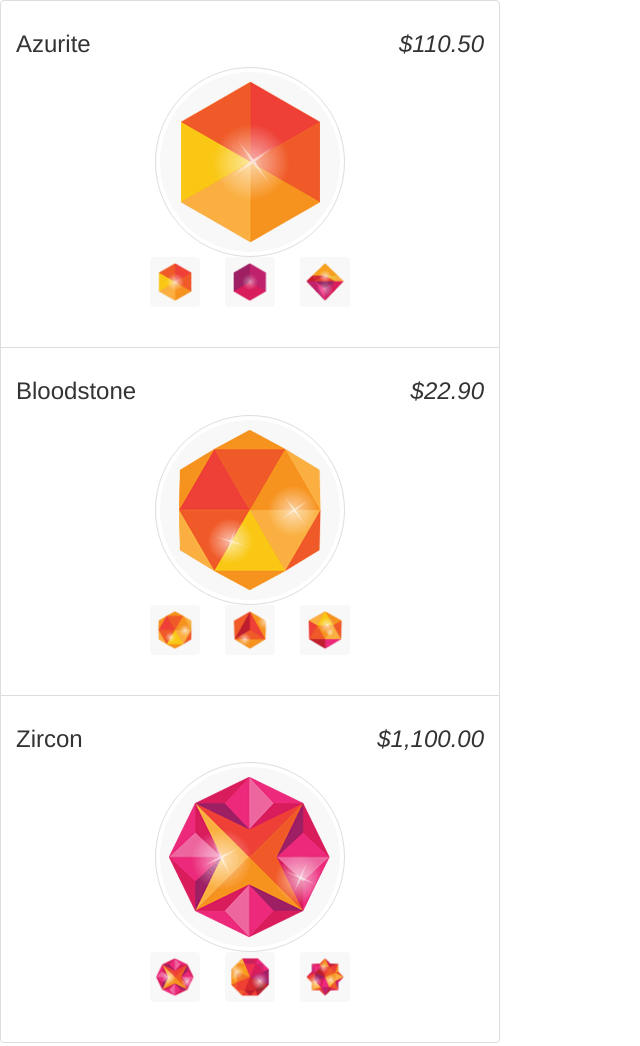
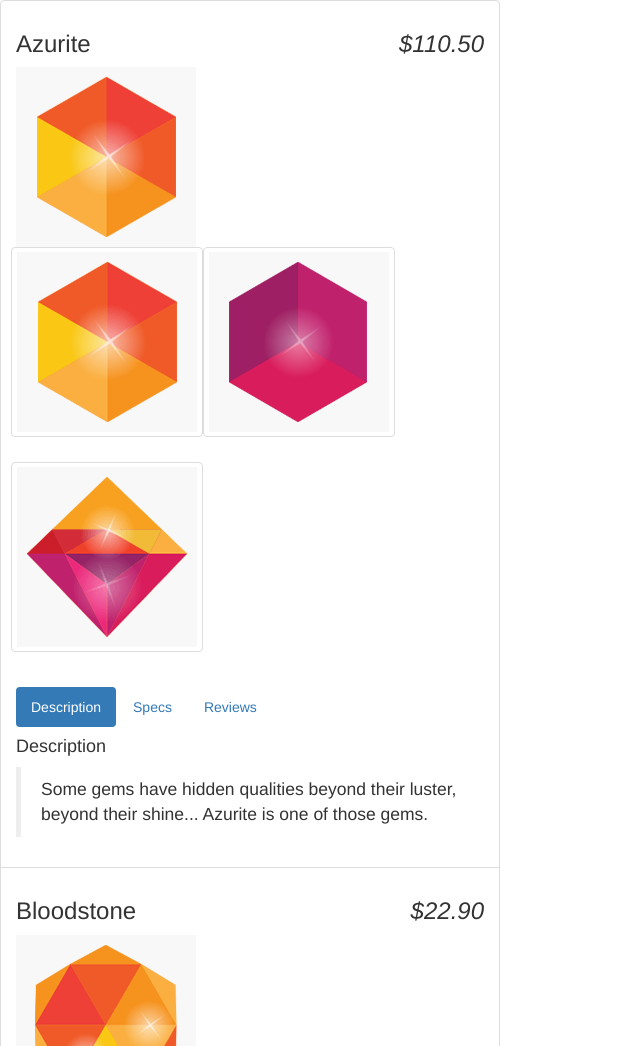
Before and after one commit to RexCorpDev/csNg1.0, a website: page public/html/index.html in a window 1280 px wide. Shown: the top 1046 px of the page, without its empty margins (0-640 px from the left). Drawn offline with nearby package versions, Linux system fonts and the light colour scheme.

Commit message:
tab binding and formatting complete

```diff
--- a/public/css/master.css
+++ b/public/css/master.css
@@ -3,29 +3,35 @@ body{
   margin: 0 auto;
 }
 
-/*a {
+a {
   color: #ac005f;
 }
 a:hover,
 a:focus {
   text-decoration: underline;
-}*/
+}
+
 ul{
   padding: 0;
 }
+
 li{
   list-style: none;
 }
+
 li.small-image{
   width: 50px;
 }
+
 li.small-image img{
   width: 100%;
 }
+
 img{
   max-width: 230px;
   max-height: 230px;
 }
+
 .img-wrap {
   background: #f8f8f8;
   height: 200px;
@@ -33,26 +39,30 @@ img{
   padding: 10px;
   width: 200px;
 }
+
 .img-thumbnail {
   background: none;
   border: 0;
   height: auto;
   max-width: 100%;
 }
+
 .img-thumbnails {
   margin: 0 auto 10px;
   width: 200px;
 }
+
 .img-thumbnails .thumbnail {
   background: #f8f8f8;
   border: 0;
   margin-right: 25px;
   min-height: 50px;
 }
+
 .img-thumbnails .thumbnail:last-child {
   margin-right: 0;
 }
-/*
+
 .nav-pills {
   margin-bottom: 30px;
 }
@@ -72,4 +82,4 @@ img{
 .nav-pills > li.active > a:hover,
 .btn-primary:hover {
   background: #ac005f;
-}*/
+}
--- a/public/html/index.html
+++ b/public/html/index.html
@@ -8,24 +8,49 @@
   <script src="../js/app.js" charset="utf-8"></script>
 </head>
 <body class='list-group' ng-controller='StoreController as store'>
-
-
-  <!-- Products Container -->
+  <!-- Product Container  -->
   <div class="list-group-item" ng-repeat='product in store.products'>    <!-- Creates border around the entire list -->
-    <!-- Product Container  -->
     <h3>
-      {{product.name}} <em class='pull-right'>{{product.price | currency }}</em>
+      {{product.name}}
+      <em class='pull-right'>{{product.price | currency }}</em>
     </h3>
 
     <!-- Image Gallery -->
-    <div class="gallery" ng-show='product.images.length'>
-      <img class='img img-circle img-thumbnail center-block' ng-src='{{product.images[0]}}'/>
-      <ul class="img-thumbnails clearfix">
-        <li ng-repeat='image in product.images' class="small-image pull-left thumbnail">
+    <div ng-controller='GalleryController as gallery' class='gallery' ng-show='product.images.length'>
+      <img ng-src='{{product.images[gallery.current]}}'/>
+      <ul class="list-inline thumbs">
+        <li ng-repeat='image in product.images' class="thumbnail">
           <img ng-src='{{image}}'/>
         </li>
       </ul>
     </div>
+
+    <section ng-controller='TabController as tab' class='tab'>
+      <ul class="nav nav-pills">
+        <li ng-class='{active:tab.isSet(1)}'>
+          <a ng-click='tab.setTab(1)'href>Description</a>
+        </li>
+        <li ng-class='{active:tab.isSet(2)}'>
+          <a ng-click='tab.setTab(2)'href>Specs</a>
+        </li>
+        <li ng-class='{active:tab.isSet(3)}'>
+          <a ng-click='tab.setTab(3)'href>Reviews</a>
+        </li>
+      </ul>
+      <div ng-show='tab.isSet(1)'>
+        <h4>Description</h4>
+        <blockquote>{{product.description}}</blockquote>
+      </div>
+      <div ng-show='tab.isSet(2)'>
+        <h4>Specs</h4>
+        <blockquote>Shine: {{product.shine}} </blockquote>
+      </div>
+      <div ng-show='tab.isSet(3)'>
+        <h4>Reviews</h4>
+        <blockquote></blockquote>
+      </div>
+    </section>
+
   </div>
 </body>
 </html>
--- a/public/js/app.js
+++ b/public/js/app.js
@@ -3,8 +3,28 @@
 (function(){
   var app = angular.module('gemStore', [ ]);
 
+  app.controller('GalleryController', function(){
+    this.current = 0;
+
+    this.setCurrent = value => {
+      this.current = value || 0;
+    };
+  });
+
   app.controller('StoreController', function(){
     this.products = gems;
+  });
+
+  app.controller('TabController', function(){
+    this.tab = 1;
+
+    this.setTab = (tab) => {
+      this.tab = tab;
+    };
+
+    this.isSet = (tabValue) => {
+      return this.tab === tabValue;
+    };
   });
 
   var gems = [
@@ -82,7 +102,8 @@
         createdOn  :  1397490980837
       }]
     }];
-})();
+  }
+)();
 
 // NOTES:
 // ng-controller='MainController as main'
```
